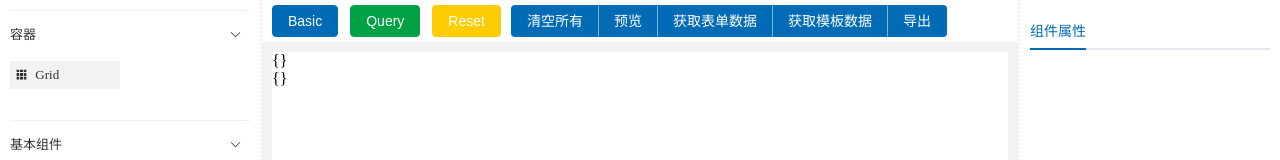
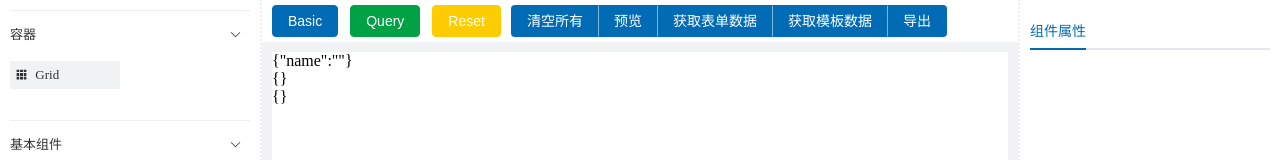
Before and after one commit to atJiangBei/form-design, a Vue app: page / in a window 1280 px wide. Shown: the top 160 px of the page. Built offline with nearby package versions, Linux system fonts and the light colour scheme.

Commit message:
update 2022.05.21.02:20

```diff
--- a/src/components/design-content/index.vue
+++ b/src/components/design-content/index.vue
@@ -10,14 +10,15 @@
         <el-button type="primary" @click="emptyAll">清空所有</el-button>
         <el-button type="primary" @click="onPreview">预览</el-button>
         <el-button type="primary" @click="getData">获取表单数据</el-button>
-        <el-button type="primary" @click="getTemplateData"
-          >获取模板数据</el-button
-        >
+        <el-button type="primary" @click="getTemplateData">
+          获取模板数据
+        </el-button>
         <el-button type="primary">导出</el-button>
       </el-button-group>
     </header>
     <section>
       <div>
+        <div>{{ blockData }}</div>
         <div>{{ JSON.stringify(formModel) }}</div>
         {{ JSON.stringify(formRules) }}
         <el-form :model="formModel" :rules="formRules" ref="formRef">
@@ -66,6 +67,7 @@ const dataDisplayVisible = ref(false);
 
 const blockData = ref(JSON.stringify({ name: '' }));
 const getData = () => {
+  console.log(Object.getOwnPropertyNames(formModel));
   dataDisplayVisible.value = true;
   blockData.value = JSON.stringify(formModel, null, '  ');
 };
--- a/src/components/design-setting/components/render-basic/render-input/index.tsx
+++ b/src/components/design-setting/components/render-basic/render-input/index.tsx
@@ -18,7 +18,8 @@ export default defineComponent({
       () => {
         onlyName.value = props.modelOptions.name;
         //假如无此步骤，input值又未改变，formModel此处为空对象{}
-        formModel[onlyName.value] = formModel[onlyName.value];
+        //formModel[onlyName.value] = formModel[onlyName.value] || '';
+        // console.log(22, formModel, onlyName.value);
       },
       {
         immediate: true,
--- a/src/components/nested-draggable/render-component/index.tsx
+++ b/src/components/nested-draggable/render-component/index.tsx
@@ -49,6 +49,7 @@ export default defineComponent({
         //   );
         case 'Input':
           const { options } = config as InputConfigType;
+          formModel[options.name] = formModel[options.name] || '';
           return (
             <ContainerTool
               contentType={type}
```
